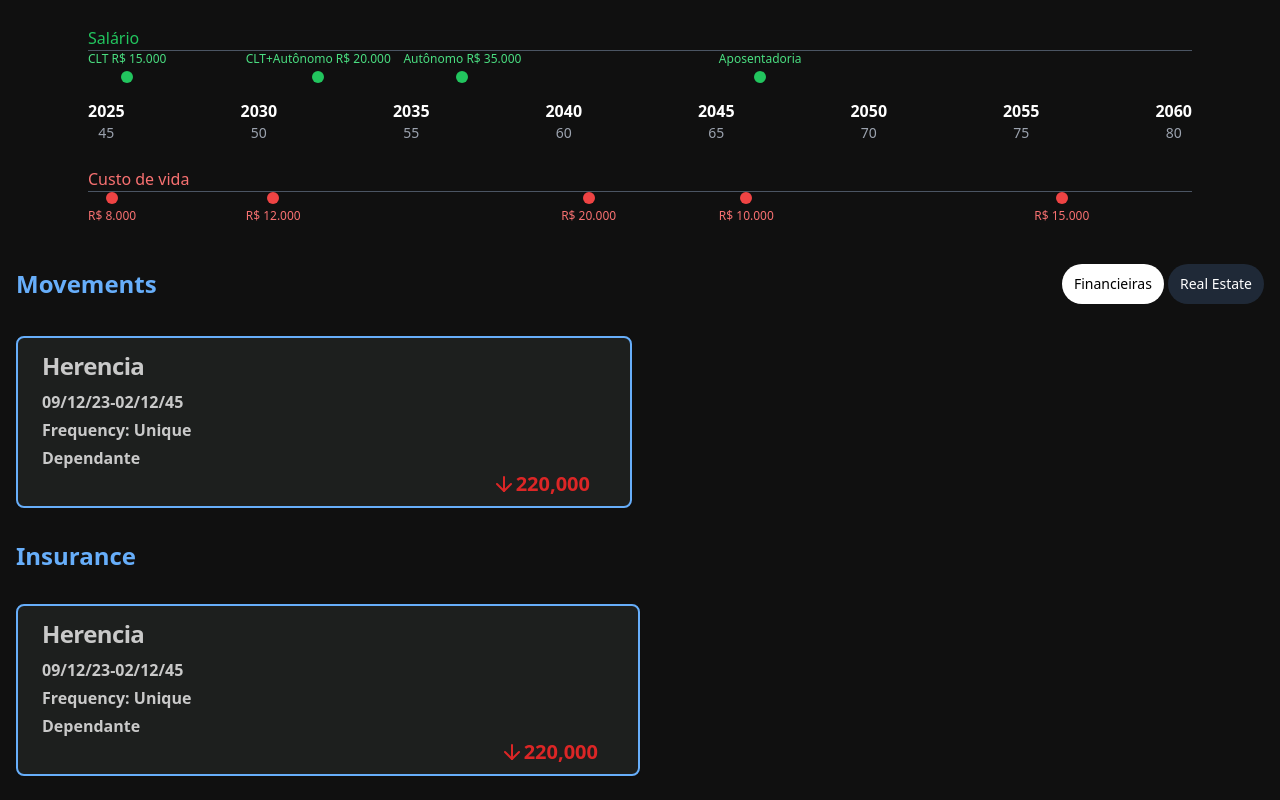
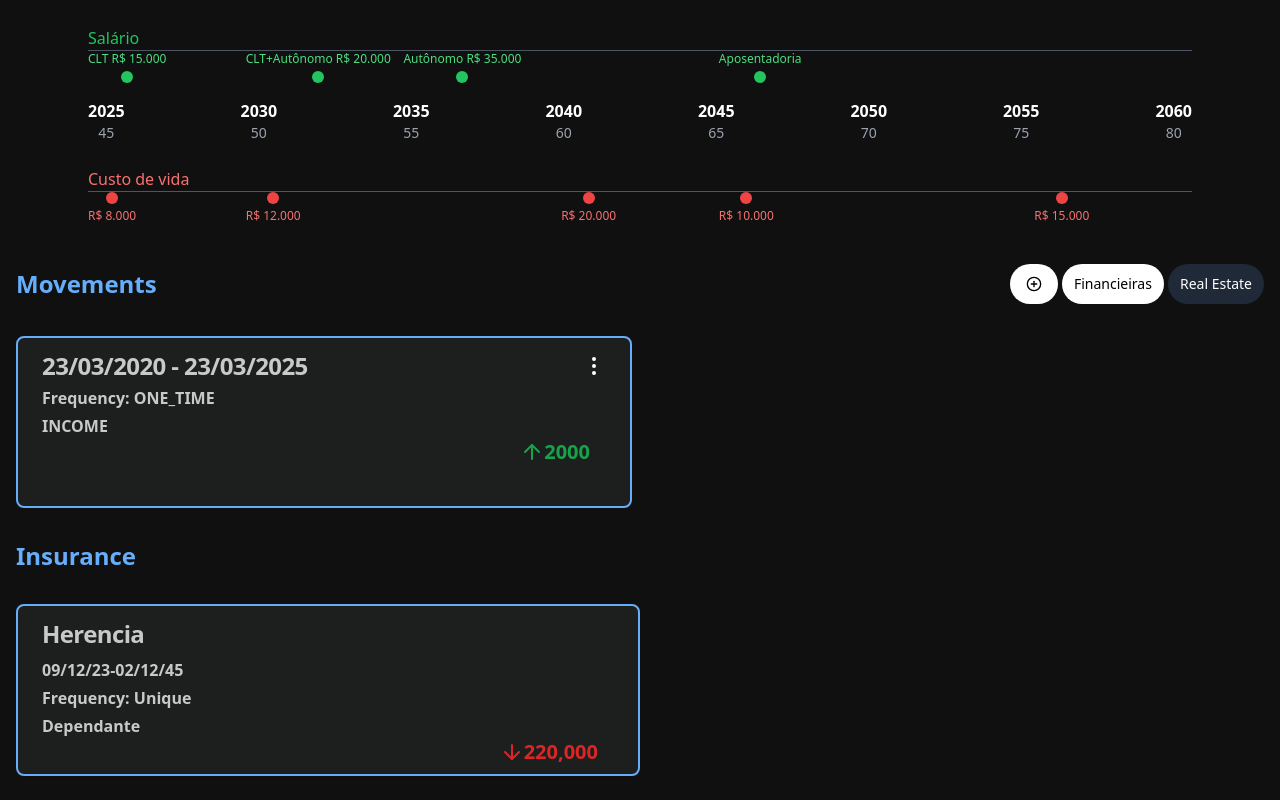
Before and after one commit to luisidrm/ankatech-frontend, a Next.js app: page / in a window 1280 px wide. Shown: the part 864-1664 px from the top of the page. Built offline with nearby package versions, Linux system fonts and the light colour scheme.

Commit message:
making the transaction forms

```diff
--- a/src/components/Bottom.tsx
+++ b/src/components/Bottom.tsx
@@ -1,28 +1,64 @@
-import { ArrowDownIcon } from "lucide-react";
+import { ArrowDownIcon, ArrowUpIcon, CirclePlus, EllipsisVerticalIcon } from "lucide-react";
 import { Card, CardContent, CardFooter, CardTitle } from "./ui/card";
 import { ToggleGroup, ToggleGroupItem } from "./ui/toggle-group";
 import { useState } from "react";
+import { Button } from "./ui/button";
+import CreateTransactionForm from "./forms/CreateTransactionForm";
+import UpdateTransactionForm from "./forms/UpdateTransactionForm"
+import type { UpdateTransaction } from "@/schemas/transaction.schema";
+import { DropdownMenu, DropdownMenuContent, DropdownMenuItem, DropdownMenuTrigger } from "./ui/dropdown-menu";
 
-enum Selector{
+enum Selector {
   Finance = "finance",
   RealEstate = "real_estate"
 }
 
-export default function Bottom({toggle}: Readonly<{toggle: string}>) {
+export default function Bottom({ toggle }: Readonly<{ toggle: string }>) {
   const [selector, setSelector] = useState<Selector>(Selector.Finance)
+
+  const [updateData, setUpdateData] = useState<UpdateTransaction>({})
+
+  const [open, setOpen] = useState(false)
+  const [openUpdate, setOpenUpdate] = useState(false)
+
+  const fillUpdateData =(item:UpdateTransaction)=>{
+    setUpdateData(item)
+    setOpenUpdate(!openUpdate)
+  }
+
+  const items:UpdateTransaction[]=[{
+
+    id:1,
+    type: "INCOME",
+    value:2000,
+    frequency: "ONE_TIME",
+    startDate:"23/03/2020",
+    endDate:"23/03/2025"
+  }
+
+  ]
 
   return (
     <div className="w-full h-auto bg-transparent mb-2">
+      {open && <CreateTransactionForm
+        open={open}
+        setOpen={setOpen}
+      />}
+      {openUpdate && <UpdateTransactionForm
+        updateData={updateData}
+        fillUpdateData={fillUpdateData}
+      />}
       <div className="flex justify-between items-center p-4 ">
-        <h1 className={`font-semibold text-2xl ${toggle==="actual"?"text-[#48F7A1]":"text-[#67AEFA]"}`}>Movements</h1>
+        <h1 className={`font-semibold text-2xl ${toggle === "actual" ? "text-[#48F7A1]" : "text-[#67AEFA]"}`}>Movements</h1>
         <ToggleGroup
-        defaultValue={selector}
-        type="single" value={selector} className="bg-transparent"
-        aria-label="Text alignment"
-        onValueChange={(val: Selector) => {
+          defaultValue={selector}
+          type="single" value={selector} className="bg-transparent"
+          aria-label="Text alignment"
+          onValueChange={(val: Selector) => {
             if (val) setSelector(val);
           }}
         >
+          <Button onClick={() => setOpen(!open)} className="bg-white rounded-full hover:bg-white"><CirclePlus stroke="#000000" /></Button>
           <ToggleGroupItem value={Selector.Finance} className="data-[state=on]:bg-white bg-gray-800 data-[state=on]:text-black rounded-full">
             Financieiras
           </ToggleGroupItem>
@@ -32,24 +68,36 @@ export default function Bottom({toggle}: Readonly<{toggle: string}>) {
         </ToggleGroup>
       </div>
       <div className="w-full p-4 grid grid-cols-1 md:grid-cols-2 gap-4">
-        <Card className={`bg-[#1D1F1E] rounded-lg hover:border-4 border-2 p-4 ${toggle==="actual"?"border-[#48F7A1]":"border-[#67AEFA]"}  h-[172px] text-gray-100`}>
-          <CardTitle className="pl-2 pb-1 text-[#C9C9C9]">Herencia</CardTitle>
+        {items.map(item=>(
+
+          <Card key={item.id} className={`bg-[#1D1F1E] rounded-lg hover:border-4 border-2 p-4 ${toggle === "actual" ? "border-[#48F7A1]" : "border-[#67AEFA]"}  h-[172px] text-gray-100`}>
+          <CardTitle className="pl-2 pb-1 text-[#C9C9C9] flex justify-between pr-2 place-items-center">
+            {item.startDate} - {item.endDate}
+          <DropdownMenu>
+            <DropdownMenuTrigger className="bg-transparent text-white border-none"><EllipsisVerticalIcon/></DropdownMenuTrigger>
+            <DropdownMenuContent className="bg-[#1B1B1B] text-white border-none">
+              <DropdownMenuItem onClick={()=>fillUpdateData(item)}>Edit</DropdownMenuItem>
+              <DropdownMenuItem>Delete</DropdownMenuItem>
+            </DropdownMenuContent>
+          </DropdownMenu>
+          </CardTitle>
           <CardContent className="p-0 w-[60%]">
-            <h1 className="font-semibold pl-2 pt-2 text-[#C9C9C9]">09/12/23-02/12/45</h1>
-            <h1 className="font-semibold pl-2 pt-1 text-[#C9C9C9]">Frequency: Unique</h1>
-            <h1 className="font-semibold pl-2 pt-1 text-[#C9C9C9]">Dependante</h1>
+            <h1 className="font-semibold pl-2 pt-1 text-[#C9C9C9]">Frequency: {item.frequency}</h1>
+            <h1 className="font-semibold pl-2 pt-1 text-[#C9C9C9]">{item.type}</h1>
           </CardContent>
           <CardFooter className="w-full flex justify-end pb-3">
-            <span className="flex place-items-center font-semibold text-xl text-red-600"><ArrowDownIcon />220,000</span>
+            <span className={`flex place-items-center font-semibold text-xl ${item.type==="INCOME"?"text-green-600":"text-red-600"} `}>{item.type==="INCOME"?<><ArrowUpIcon />{item.value}</>:<><ArrowDownIcon/>{item.value}</>}</span>
           </CardFooter>
         </Card>
+          ))
+        }
       </div>
       <div className="items-center p-4 ">
-        <h1 className={`font-semibold text-2xl ${toggle==="actual"?"text-[#48F7A1]":"text-[#67AEFA]"}`}>Insurance</h1>
+        <h1 className={`font-semibold text-2xl ${toggle === "actual" ? "text-[#48F7A1]" : "text-[#67AEFA]"}`}>Insurance</h1>
       </div>
 
       <div className="w-full p-4 grid grid-cols-1 md:grid-cols-2">
-        <Card className={`bg-[#1D1F1E] rounded-lg hover:border-4 border-2 p-4 ${toggle==="actual"?"border-[#48F7A1]":"border-[#67AEFA]"} h-[172px] text-gray-100`}>
+        <Card className={`bg-[#1D1F1E] rounded-lg hover:border-4 border-2 p-4 ${toggle === "actual" ? "border-[#48F7A1]" : "border-[#67AEFA]"} h-[172px] text-gray-100`}>
           <CardTitle className="pl-2 pb-1 text-[#C9C9C9]">Herencia</CardTitle>
           <CardContent className="p-0 w-[60%]">
             <h1 className="font-semibold pl-2 pt-2 text-[#C9C9C9]">09/12/23-02/12/45</h1>
```
Also changed, not shown: src/schemas/transaction.schema.ts (+5 -4 lines).
